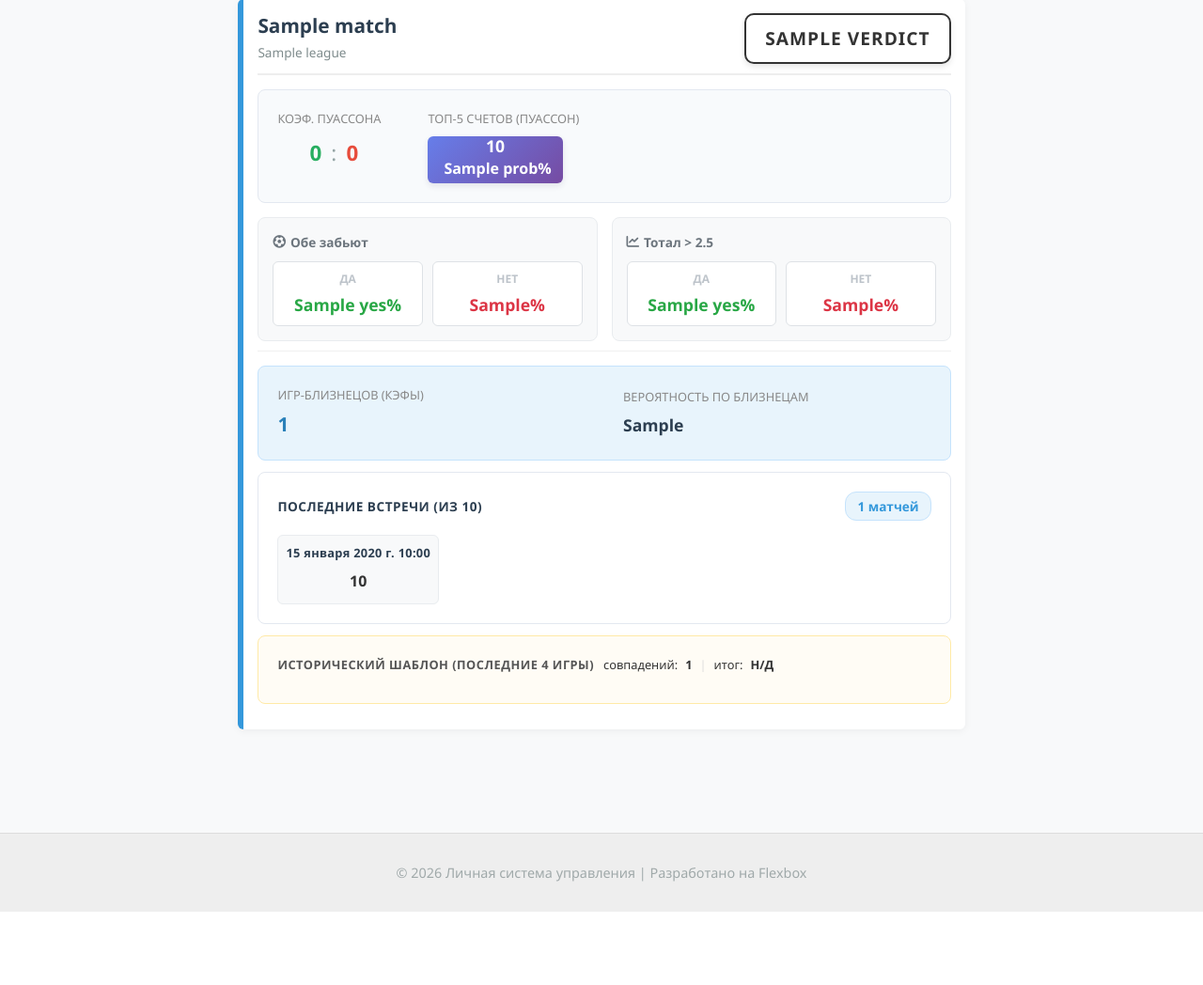
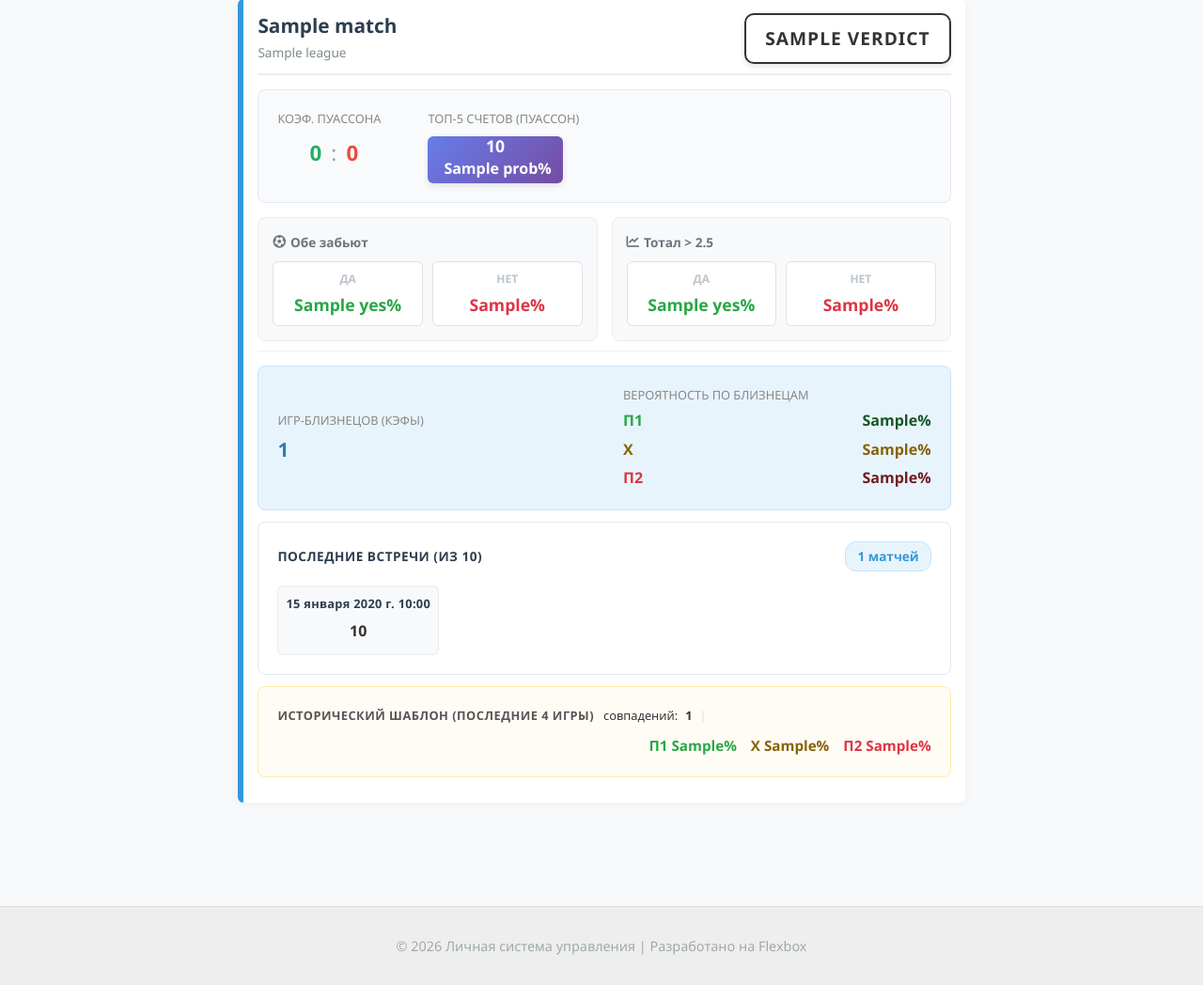
Before and after one commit to fghh111fghh/Depts, a Django app: template depts/app_bets/templates/app_bets/cleaned.html in a window 1280 px wide. Shown: the part 150-1198 px from the top of the page at 94% size. Before the commit the page ends 1120 px from the top, so only its background shows below. Run offline with Django 5.2, Linux system fonts and the light colour scheme; the template is opened without the code that fills it: most values are stand-ins (such as "Sample title", 1, 10 or a date in 2020).

Commit message:
Фиксация

```diff
--- a/depts/app_bets/templates/app_bets/cleaned.html
+++ b/depts/app_bets/templates/app_bets/cleaned.html
@@ -38,7 +38,6 @@
                 {% elif res.verdict == 'СИГНАЛ: П2' %}verdict-p2
                 {% elif res.verdict == 'СИГНАЛ: НИЧЬЯ' %}verdict-draw
                 {% endif %}">
-
                 {% if res.verdict == 'СИГНАЛ: П1' %}П1
                 {% elif res.verdict == 'СИГНАЛ: П2' %}П2
                 {% elif res.verdict == 'СИГНАЛ: НИЧЬЯ' %}НИЧЬЯ
@@ -74,9 +73,9 @@
                     {% endfor %}
                 </div>
             </div>
-        </div> <!-- Закрываем poisson-row -->
+        </div>
 
-        <!-- Статистика BTTS и Тотала - отдельный блок -->
+        <!-- Статистика BTTS и Тотала -->
         <div class="bets-info-row poisson-stats-row">
             <div class="poisson-stat-box">
                 <div class="stat-box-header">
@@ -111,7 +110,7 @@
             </div>
         </div>
 
-        <!-- Twins -->
+        <!-- Twins - ИСПРАВЛЕНО -->
         <div class="bets-info-row twins-row">
             <div class="twins-count">
                 <span class="bets-stat-label">Игр-близнецов (кэфы)</span>
@@ -119,7 +118,24 @@
             </div>
             <div class="twins-distribution">
                 <span class="bets-stat-label">Вероятность по близнецам</span>
-                <span class="bets-stat-value dist-value">{{ res.twins_dist }}</span>
+                <div style="display: flex; flex-direction: column; gap: 5px; margin-top: 5px;">
+                    {% if res.twins_data %}
+                        <div style="display: flex; justify-content: space-between;">
+                            <span style="color: #28a745; font-weight: 600;">П1</span>
+                            <span style="color: #155724; font-weight: 700;">{{ res.twins_data.p1 }}%</span>
+                        </div>
+                        <div style="display: flex; justify-content: space-between;">
+                            <span style="color: #856404; font-weight: 600;">X</span>
+                            <span style="color: #856404; font-weight: 700;">{{ res.twins_data.x }}%</span>
+                        </div>
+                        <div style="display: flex; justify-content: space-between;">
+                            <span style="color: #dc3545; font-weight: 600;">П2</span>
+                            <span style="color: #721c24; font-weight: 700;">{{ res.twins_data.p2 }}%</span>
+                        </div>
+                    {% else %}
+                        <span class="bets-stat-value dist-value">Нет данных</span>
+                    {% endif %}
+                </div>
             </div>
         </div>
 
@@ -140,14 +156,11 @@
                     {% if res.h2h_list %}
                         {% for match in res.h2h_list|slice:":5" %}
                         <div class="h2h-item-compact">
-                            <!-- Верхняя строка: дата -->
                             <div class="h2h-date-compact">
                                 {{ match.date|default:"-" }}
                             </div>
-                            <!-- Нижняя строка: счет с цветом -->
                             <div class="h2h-score-container">
                                 {% if match.score %}
-                                    <!-- Простой способ определения цвета без фильтра split -->
                                     {% if ":" in match.score %}
                                         {% with score_str=match.score|stringformat:"s" %}
                                             {% with home_goals=score_str|slice:":1" away_goals=score_str|slice:"2:" %}
@@ -176,20 +189,20 @@
             </div>
         </div>
 
-        <!-- Паттерны -->
+        <!-- Паттерны - ИСПРАВЛЕНО -->
         <div class="bets-info-row pattern-row">
             <div class="pattern-container">
-                <!-- ТОЧНО ТАКОЙ ЖЕ КРУПНЫЙ ШРИФТ -->
                 <div class="pattern-big-font">
                     <span class="pattern-title-big">Исторический шаблон (последние 4 игры)</span>
                     <span class="pattern-stats-big">
                         совпадений: <strong>{{ res.pattern_data.count|default:"0" }}</strong>
                         <span class="pattern-sep-big">|</span>
-                        итог: <strong>{{ res.pattern_data.dist|default:"Н/Д" }}</strong>
                     </span>
                 </div>
 
                 {% if res.pattern_data and res.pattern_data.pattern %}
+                <div style="display: flex; align-items: center; justify-content: space-between; flex-wrap: wrap; gap: 15px; margin-top: 10px;">
+                    <!-- Квадратики -->
                     <div class="pattern-badges-row">
                         {% for char in res.pattern_data.pattern %}
                             {% if char == 'В' %}
@@ -202,6 +215,20 @@
                             <span class="p-separator">—</span>
                             {% endif %}
                         {% endfor %}
+                    </div>
+
+                    <!-- Проценты цветные -->
+                    <div style="display: flex; align-items: center; gap: 15px; font-size: 0.95rem; font-weight: 700;">
+                        {% if res.pattern_data.p1 is not None %}
+                        <span style="color: #28a745;">П1 {{ res.pattern_data.p1 }}%</span>
+                        {% endif %}
+                        {% if res.pattern_data.x is not None %}
+                        <span style="color: #856404;">X {{ res.pattern_data.x }}%</span>
+                        {% endif %}
+                        {% if res.pattern_data.p2 is not None %}
+                        <span style="color: #dc3545;">П2 {{ res.pattern_data.p2 }}%</span>
+                        {% endif %}
+                    </div>
                 </div>
                 {% endif %}
             </div>
@@ -229,7 +256,6 @@ document.addEventListener('DOMContentLoaded', function() {
         }
     });
 
-    // Цвета для истории встреч через JavaScript
     document.querySelectorAll('.h2h-score').forEach(function(scoreElement) {
         var scoreText = scoreElement.textContent.trim();
         if (scoreText.includes(':')) {
@@ -237,11 +263,7 @@ document.addEventListener('DOMContentLoaded', function() {
             if (parts.length === 2) {
                 var home = parseInt(parts[0]) || 0;
                 var away = parseInt(parts[1]) || 0;
-
-                // Убираем все классы цветов
                 scoreElement.classList.remove('h2h-win', 'h2h-loss', 'h2h-draw');
-
-                // Добавляем нужный класс
                 if (home > away) {
                     scoreElement.classList.add('h2h-win');
                 } else if (home < away) {
```
Lines whose indentation alone changed are shown as unchanged.
